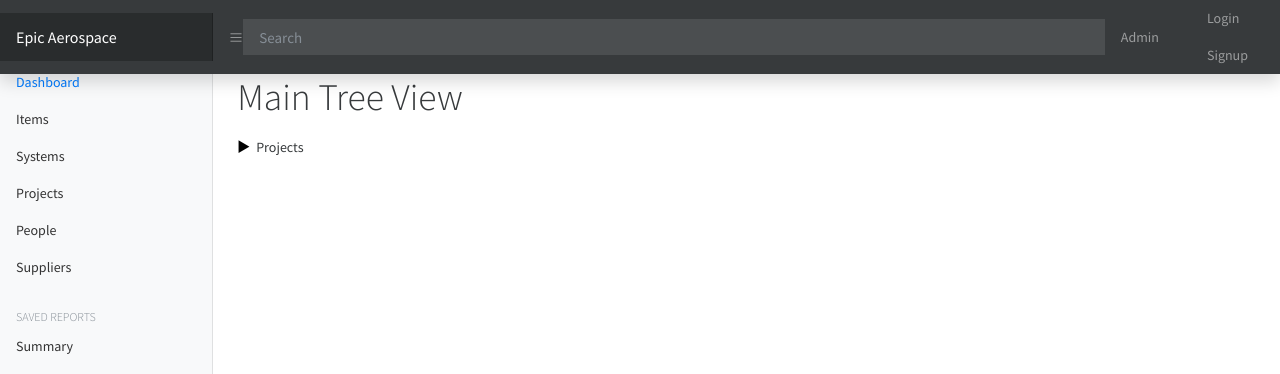
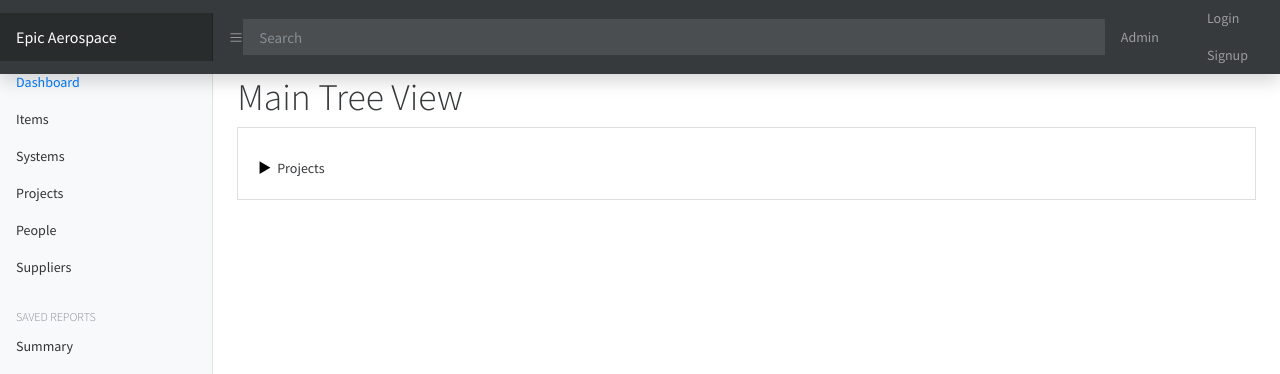
Before and after one commit to nicolaslupi/epic_project_management, a Django app: page / in a window 1280 px wide. Shown: the top 374 px of the page. Run offline with Django 3.2, Linux system fonts and the light colour scheme; data that the repository does not hold is empty; some libraries are stand-ins or nearby versions.

Commit message:
Pendiente emprolijar, mejorar visualizacion, agregar tipos de items

```diff
--- a/templates/test_home.html
+++ b/templates/test_home.html
@@ -3,6 +3,9 @@
 {% load app_filters %}
 <h1>Main Tree View</h1>
 
+<div class="row">
+    <div class="col">
+      <div class="card card-body">
         <ul id="myUL">
             <li><span class="caret">Projects</span>
                 <ul class="nested">
@@ -20,4 +23,9 @@
                 </ul>
             </li>
           </ul>
+      </div>
+    </div>
+  </div>
+
+
   {%endblock%}
```
Lines whose indentation alone changed are shown as unchanged.
